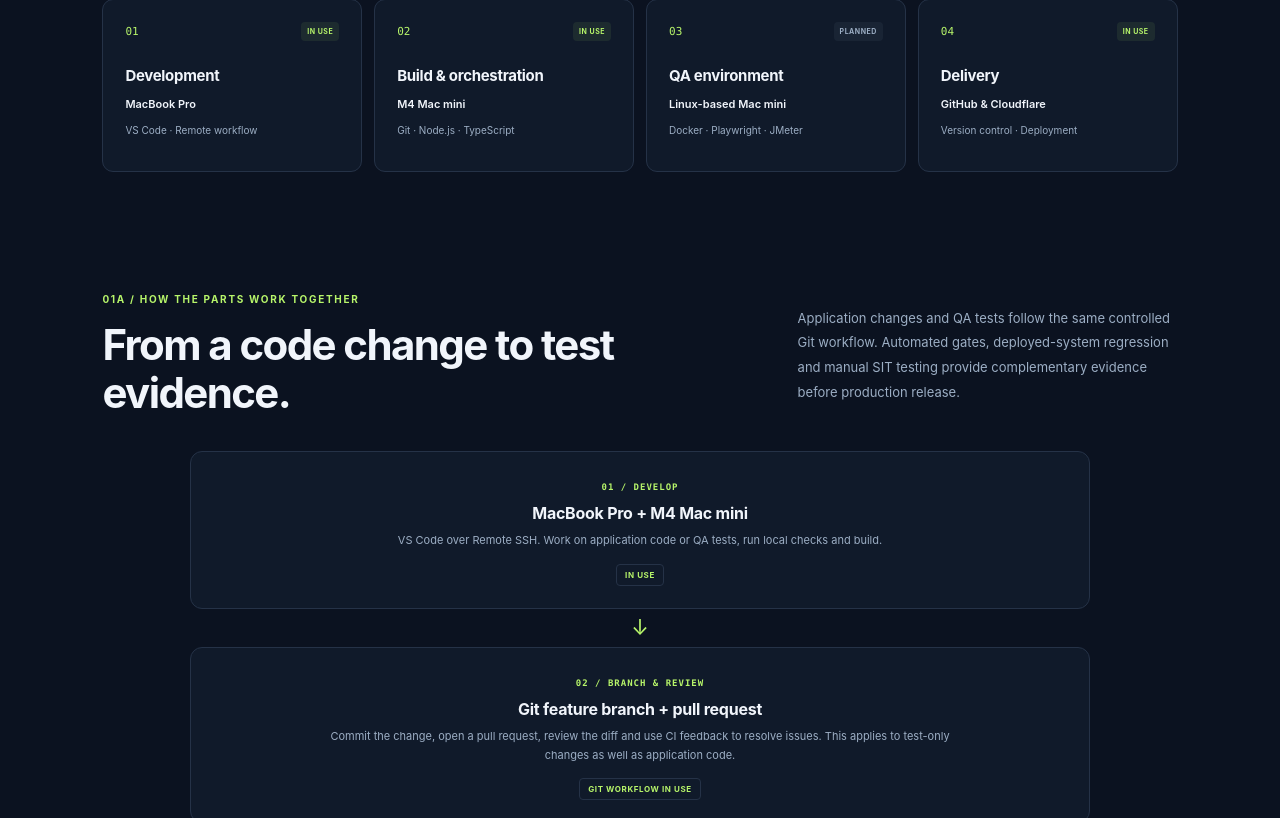
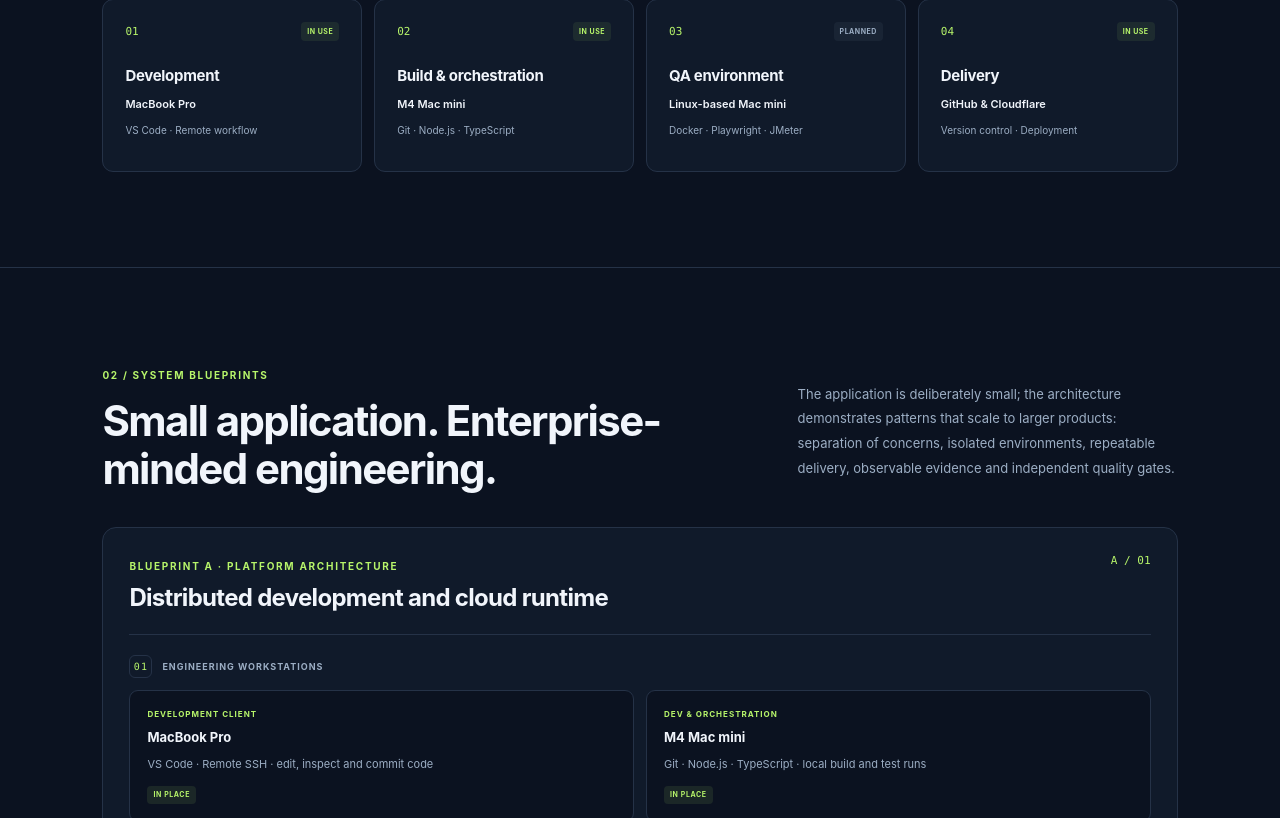
Before and after one commit to Floodzie2/qualitypeople-portfolio, a React (Vite) app: page / in a window 1280 px wide. Shown: the part 1982-2800 px from the top of the page. Built offline with nearby package versions, Linux system fonts and the light colour scheme.

Commit message:
Add architecture blueprint section to portfolio

```diff
--- a/src/App.tsx
+++ b/src/App.tsx
@@ -1,6 +1,7 @@
 
 import './App.css'
 import { ArchitectureDetail } from './ArchitectureDetail'
+import { ArchitectureDiagrams } from './ArchitectureDiagrams'
 import { ManualTestingChecklist } from './ManualTestingChecklist'
 
 const capabilities = [
@@ -292,6 +293,7 @@ function App() {
           </div>
         </section>
 
+        <ArchitectureDiagrams />
         <ArchitectureDetail />
         <ManualTestingChecklist />
 
```
